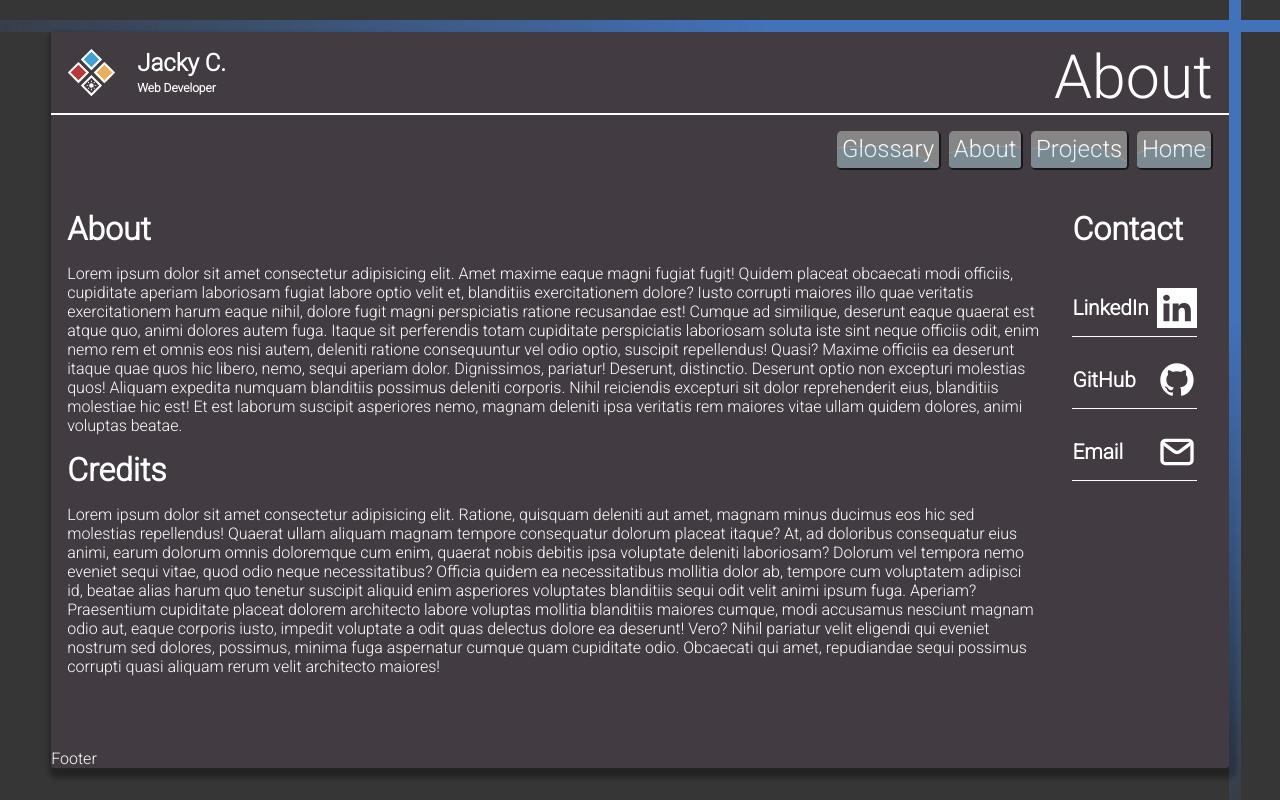
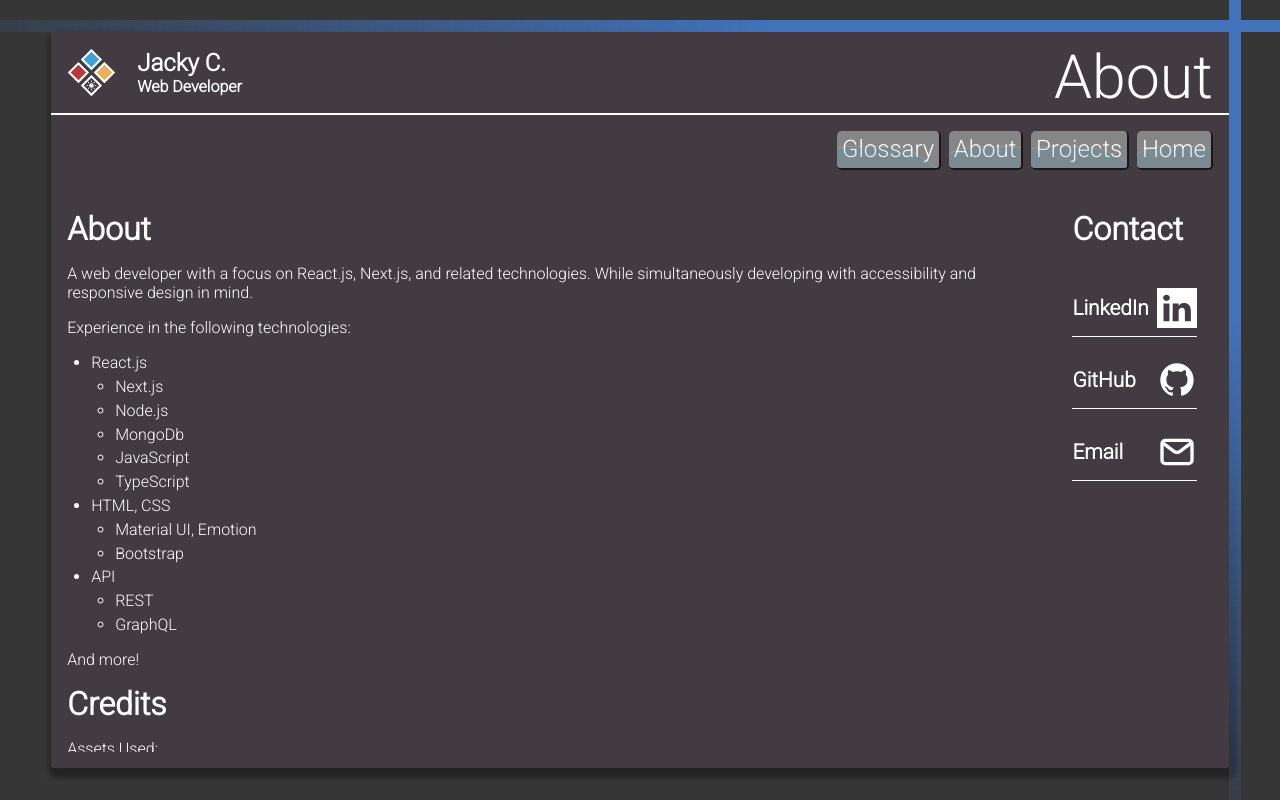
Before and after one commit to ja-me-ch/portfolio-site, a Next.js app: page /about in a window 1280 px wide. Built offline with nearby package versions, Linux system fonts and the light colour scheme; a web font is replaced by a local one.

Commit message:
web accessibility improvements

```diff
--- a/components/layouts/DefaultLayout.tsx
+++ b/components/layouts/DefaultLayout.tsx
@@ -127,9 +127,11 @@ const VerticalWave = styled("div")<OffsetProps>(
 
 const ChildrenContainer = styled("div")(
     ({ theme }: { theme: CustomTheme }) => ({
-        display: 'flex',
-        justifyContent: 'center',
-        padding: "1rem",
+        display: "flex",
+        justifyContent: "center",
+        paddingTop: "1rem",
+        paddingInline: '1rem',
+        marginBottom: '1rem',
         height: "100%",
         color: theme.themes.modes[theme.palette.mode].contrastText,
         // maxWidth: '1280px',
@@ -165,8 +167,7 @@ const ChildrenContainer = styled("div")(
 
 function DefaultLayout({ children }) {
     const { selectedTheme, themeMode } = useContext(MainContext);
-    const useDarkMode = useMediaQuery('(prefers-color-scheme: dark)');
-    if (useDarkMode === false && themeMode.value === 'light') themeMode.toggle();
+
     const verticalOffset = "4";
     const horizontalOffset = "4";
     // children.props = {s: 's'}
@@ -183,7 +184,7 @@ function DefaultLayout({ children }) {
                 <Canvas offset={verticalOffset}>
                     <Navbar />
                     <ChildrenContainer>{children}</ChildrenContainer>
-                    <Footer />
+                    {/* <Footer /> */}
                 </Canvas>
                 <HorizontalSpacer offset={verticalOffset}>
                     <VerticalWave offset={verticalOffset} />
--- a/components/layouts/Navbar.tsx
+++ b/components/layouts/Navbar.tsx
@@ -15,7 +15,7 @@ import { lighten } from "@mui/material";
 import NavbarSvg from "../../public/svg/navbar";
 import ThemeSwitcher from "../ThemeSwitcher";
 
-const RootStyle = styled("div")(({ theme }: { theme: CustomTheme }) => ({
+const RootStyle = styled("header")(({ theme }: { theme: CustomTheme }) => ({
     top: "0",
     color: theme.themes.modes[theme.themes.selectedMode].contrastText,
     transition: "1s all ease",
@@ -59,9 +59,12 @@ const SiteName = styled("span")(({ theme }: { theme: CustomTheme }) => ({
 
 const Subtitle = styled("span")(({ theme }: { theme: CustomTheme }) => ({
     fontWeight: "600",
-    fontSize: "0.75em",
+    fontSize: "1em",
     color: theme.themes.modes[theme.themes.selectedMode].contrastText,
     transition: "1s all ease",
+    [theme.breakpoints.down("sm")]: {
+        fontSize: "0.75rem",
+    },
 }));
 
 const Title = styled("h1")(({ theme }: { theme: CustomTheme }) => ({
@@ -282,16 +285,18 @@ function Navbar() {
                     }}
                 >
                     <ThemeSwitcher />
-                    <div style={{
-                        alignSelf: 'center'
-                    }}>
+                    <div
+                        style={{
+                            alignSelf: "center",
+                        }}
+                    >
                         <SiteName>Jacky C.</SiteName>
                         <Subtitle>Web Developer</Subtitle>
                     </div>
                 </div>
                 <Title>{getPageTitle(params)}</Title>
             </TopBar>
-            <HamburgerIconContainer onClick={onHamburgerClick}>
+            <HamburgerIconContainer onClick={onHamburgerClick} role={""}>
                 <NavbarSvg
                     toggle={showNavbar.value}
                     modeColor={
--- a/next.config.js
+++ b/next.config.js
@@ -1,5 +1,9 @@
 /** @type {import('next').NextConfig} */
 const nextConfig = {
+    i18n: {
+        locales: ["en"],
+        defaultLocale: "en",
+    },
     swcMinify: true,
     compiler: {
         styledComponents: true,
--- a/pages/about.tsx
+++ b/pages/about.tsx
@@ -5,12 +5,13 @@ import Link from "next/link";
 import EmailSvg from "../public/svg/email";
 import GitHubSvg from "../public/svg/github";
 import LinkedInSvg from "../public/svg/linkedin";
+import Head from "next/head";
 
 const RootStyle = styled("div")(({ theme }: { theme: CustomTheme }) => ({
     display: "flex",
     flexDirection: "row",
     color: theme.themes.modes[theme.themes.selectedMode].contrastText,
-    transition: '1s all ease',
+    transition: "1s all ease",
     maxWidth: `${theme.breakpoints.values["lg"]}px`,
     // border: '1px solid red',
     [theme.breakpoints.down("sm")]: {
@@ -18,7 +19,7 @@ const RootStyle = styled("div")(({ theme }: { theme: CustomTheme }) => ({
     },
 }));
 
-const AboutContent = styled("section")(({ theme }: { theme: CustomTheme }) => ({
+const AboutContent = styled("main")(({ theme }: { theme: CustomTheme }) => ({
     // border: "1px solid blue",
     flexBasis: "60%",
     flexGrow: "1",
@@ -28,13 +29,13 @@ const AboutContent = styled("section")(({ theme }: { theme: CustomTheme }) => ({
     },
 }));
 
-const Title = styled("h3")(() => ({
+const Title = styled("h2")(() => ({
     fontSize: "2rem",
     marginTop: "0.5rem",
     marginBottom: "1rem",
 }));
 
-const ContactContent = styled("section")(
+const ContactContent = styled("aside")(
     ({ theme }: { theme: CustomTheme }) => ({
         // border: "1px solid green",
         // flexBasis: "30%",
@@ -62,7 +63,7 @@ const ContactRow = styled("div")(({ theme }: { theme: CustomTheme }) => ({
     boxSizing: "border-box",
     // marginBottom: '1rem',
     padding: "0",
-    marginBottom: '-1px',
+    marginBottom: "-1px",
     borderBottom: `1px solid ${
         theme.themes.modes[theme.themes.selectedMode].contrastText
     }`,
@@ -77,7 +78,7 @@ const ContactRow = styled("div")(({ theme }: { theme: CustomTheme }) => ({
     },
 }));
 
-const Contact = styled("div")(() => ({
+const Contact = styled("div")(({ theme }: { theme: CustomTheme }) => ({
     display: "flex",
     flexDirection: "row",
     justifyContent: "space-between",
@@ -86,66 +87,107 @@ const Contact = styled("div")(() => ({
     // marginBlock: "0.5rem",
 }));
 
-const ContactHeading = styled("h4")(() => ({
+const ContactHeading = styled("h3")(() => ({
     fontSize: "1.3rem",
     padding: "0",
     margin: "0",
     marginRight: "0.5rem",
 }));
 
+const ListStyle = styled("ul")(() => ({
+    paddingLeft: "1.5rem",
+}));
+
+const ListItem = styled("li")(() => ({
+    // listStyle: "none",
+    marginBlock: "0.3rem",
+}));
+
+const LinkStyle = styled(Link)(() => ({
+    fontWeight: "600",
+    "&:hover": {
+        textDecoration: "underline",
+    },
+}));
+
 export default function About() {
     const theme: CustomTheme = useTheme();
     const { selectedTheme, themeMode } = useContext(MainContext);
     return (
+        <>
+            <Head>
+                <title>About - Jacky C.</title>
+            </Head>
             <RootStyle>
                 <AboutContent>
                     <Title>About</Title>
                     <p>
-                    Lorem ipsum dolor sit amet consectetur adipisicing elit.
-                    Amet maxime eaque magni fugiat fugit! Quidem placeat
-                    obcaecati modi officiis, cupiditate aperiam laboriosam
-                    fugiat labore optio velit et, blanditiis exercitationem
-                    dolore? Iusto corrupti maiores illo quae veritatis
-                    exercitationem harum eaque nihil, dolore fugit magni
-                    perspiciatis ratione recusandae est! Cumque ad similique,
-                    deserunt eaque quaerat est atque quo, animi dolores autem
-                    fuga. Itaque sit perferendis totam cupiditate perspiciatis
-                    laboriosam soluta iste sint neque officiis odit, enim nemo
-                    rem et omnis eos nisi autem, deleniti ratione consequuntur
-                    vel odio optio, suscipit repellendus! Quasi? Maxime officiis
-                    ea deserunt itaque quae quos hic libero, nemo, sequi aperiam
-                    dolor. Dignissimos, pariatur! Deserunt, distinctio. Deserunt
-                    optio non excepturi molestias quos! Aliquam expedita numquam
-                    blanditiis possimus deleniti corporis. Nihil reiciendis
-                    excepturi sit dolor reprehenderit eius, blanditiis molestiae
-                    hic est! Et est laborum suscipit asperiores nemo, magnam
-                    deleniti ipsa veritatis rem maiores vitae ullam quidem
-                    dolores, animi voluptas beatae.
+                        A web developer with a focus on React.js, Next.js, and
+                        related technologies. While simultaneously developing
+                        with accessibility and responsive design in mind.
                     </p>
-
+                    <span>Experience in the following technologies:</span>
+                    <ListStyle>
+                        <ListItem>
+                            React.js
+                            <ListStyle>
+                                <ListItem>Next.js</ListItem>
+                                <ListItem>Node.js</ListItem>
+                                <ListItem>MongoDb</ListItem>
+                                <ListItem>JavaScript</ListItem>
+                                <ListItem>TypeScript</ListItem>
+                            </ListStyle>
+                        </ListItem>
+                        <ListItem>
+                            HTML, CSS
+                            <ListStyle>
+                                <ListItem>Material UI, Emotion</ListItem>
+                                <ListItem>Bootstrap</ListItem>
+                            </ListStyle>
+                        </ListItem>
+                        <ListItem>
+                            API
+                            <ListStyle>
+                                <ListItem>REST</ListItem>
+                                <ListItem>GraphQL</ListItem>
+                            </ListStyle>
+                        </ListItem>
+                    </ListStyle>
+                    <p>And more!</p>
                     <Title>Credits</Title>
-                <p>
-                    Lorem ipsum dolor sit amet consectetur adipisicing elit.
-                    Ratione, quisquam deleniti aut amet, magnam minus ducimus
-                    eos hic sed molestias repellendus! Quaerat ullam aliquam
-                    magnam tempore consequatur dolorum placeat itaque? At, ad
-                    doloribus consequatur eius animi, earum dolorum omnis
-                    doloremque cum enim, quaerat nobis debitis ipsa voluptate
-                    deleniti laboriosam? Dolorum vel tempora nemo eveniet sequi
-                    vitae, quod odio neque necessitatibus? Officia quidem ea
-                    necessitatibus mollitia dolor ab, tempore cum voluptatem
-                    adipisci id, beatae alias harum quo tenetur suscipit aliquid
-                    enim asperiores voluptates blanditiis sequi odit velit animi
-                    ipsum fuga. Aperiam? Praesentium cupiditate placeat dolorem
-                    architecto labore voluptas mollitia blanditiis maiores
-                    cumque, modi accusamus nesciunt magnam odio aut, eaque
-                    corporis iusto, impedit voluptate a odit quas delectus
-                    dolore ea deserunt! Vero? Nihil pariatur velit eligendi qui
-                    eveniet nostrum sed dolores, possimus, minima fuga
-                    aspernatur cumque quam cupiditate odio. Obcaecati qui amet,
-                    repudiandae sequi possimus corrupti quasi aliquam rerum
-                    velit architecto maiores!
-                </p>
+                    Assets Used:
+                    <ListStyle>
+                        <ListItem>
+                            <span>LinkedIn SVG: &nbsp;</span>
+                            <LinkStyle
+                                href="https://www.svgrepo.com/svg/922/linkedin"
+                                rel="noopener noreferrer"
+                                target="_blank"
+                            >
+                                SVG Repo
+                            </LinkStyle>
+                        </ListItem>
+                        <ListItem>
+                            <span>GitHub SVG: &nbsp;</span>
+                            <LinkStyle
+                                href="https://www.svgrepo.com/svg/503359/github"
+                                rel="noopener noreferrer"
+                                target="_blank"
+                            >
+                                SVG Repo
+                            </LinkStyle>
+                        </ListItem>
+                        <ListItem>
+                            <span>Email SVG: &nbsp;</span>
+                            <LinkStyle
+                                href="https://www.svgrepo.com/svg/502648/email"
+                                rel="noopener noreferrer"
+                                target="_blank"
+                            >
+                                SVG Repo
+                            </LinkStyle>
+                        </ListItem>
+                    </ListStyle>
                 </AboutContent>
                 <ContactContent>
                     <Title>Contact</Title>
@@ -208,5 +250,6 @@ export default function About() {
                     </ContactRow>
                 </ContactContent>
             </RootStyle>
+        </>
     );
 }
```
Also changed, not shown: components/projects/Project.tsx (+5 -5 lines), contexts/MainContext.tsx (+7 -1 lines), pages/projects/index.tsx (+9 -3 lines). Lines whose indentation alone changed are shown as unchanged.
